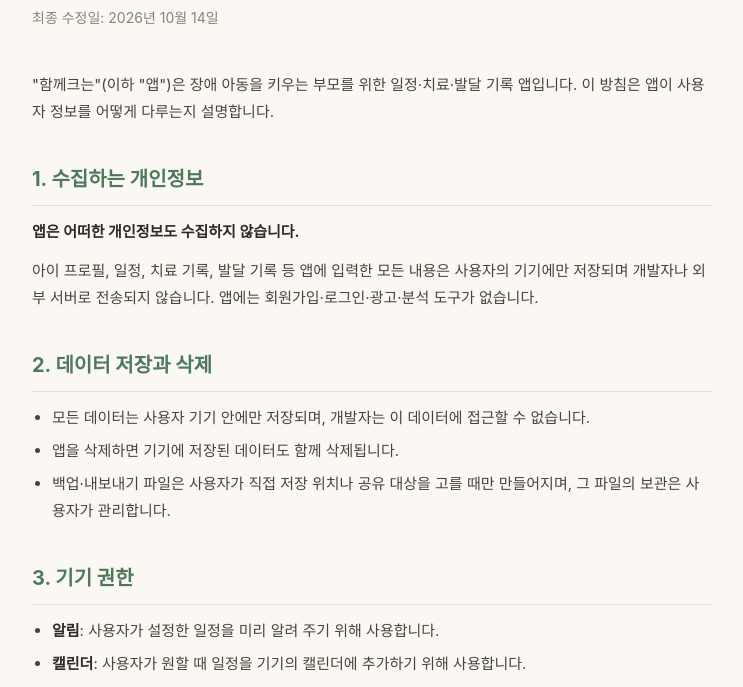
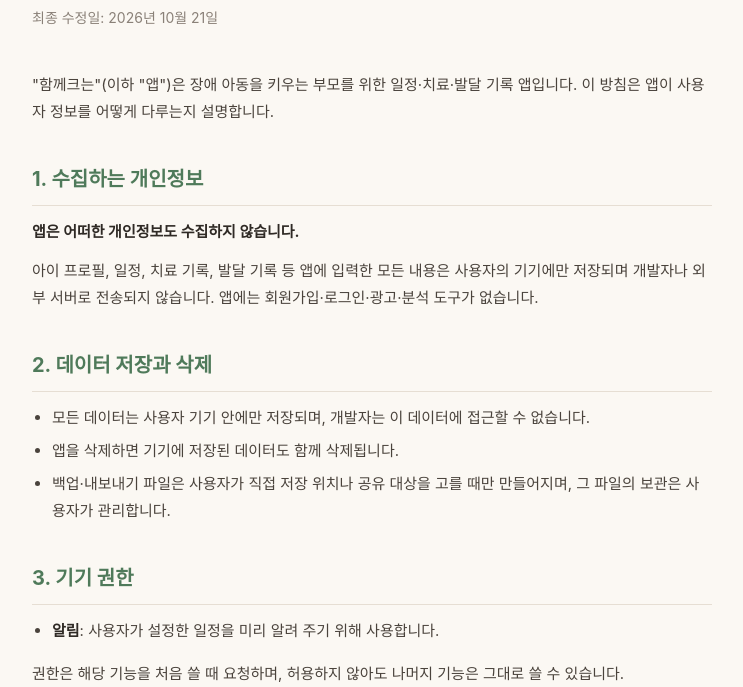
Before and after one commit to chuwg/hamkke-site, a plain HTML site: page privacy.html in a window 1280 px wide. Shown: the part 113-800 px from the top of the page, without its empty margins (268-1011 px from the left). Drawn offline with Linux system fonts and the light colour scheme.

Commit message:
fix: 개인정보 처리방침에서 2.0에 없는 캘린더 권한 항목 삭제
Co-Authored-By: Claude Opus 5.5 (1M context) <noreply@anthropic.com>
Claude-Session: https://claude.ai/code/session_01AYVpGHake3CL1tH95SA2tM

```diff
--- a/privacy.html
+++ b/privacy.html
@@ -39,7 +39,7 @@
 <body>
   <div class="container">
     <h1>개인정보 처리방침</h1>
-    <p class="date">최종 수정일: 2026년 10월 14일</p>
+    <p class="date">최종 수정일: 2026년 10월 21일</p>
 
     <p>"함께크는"(이하 "앱")은 장애 아동을 키우는 부모를 위한 일정·치료·발달 기록 앱입니다. 이 방침은 앱이 사용자 정보를 어떻게 다루는지 설명합니다.</p>
 
@@ -57,7 +57,6 @@
     <h2>3. 기기 권한</h2>
     <ul>
       <li><strong>알림</strong>: 사용자가 설정한 일정을 미리 알려 주기 위해 사용합니다.</li>
-      <li><strong>캘린더</strong>: 사용자가 원할 때 일정을 기기의 캘린더에 추가하기 위해 사용합니다.</li>
     </ul>
     <p>권한은 해당 기능을 처음 쓸 때 요청하며, 허용하지 않아도 나머지 기능은 그대로 쓸 수 있습니다.</p>
 
```
